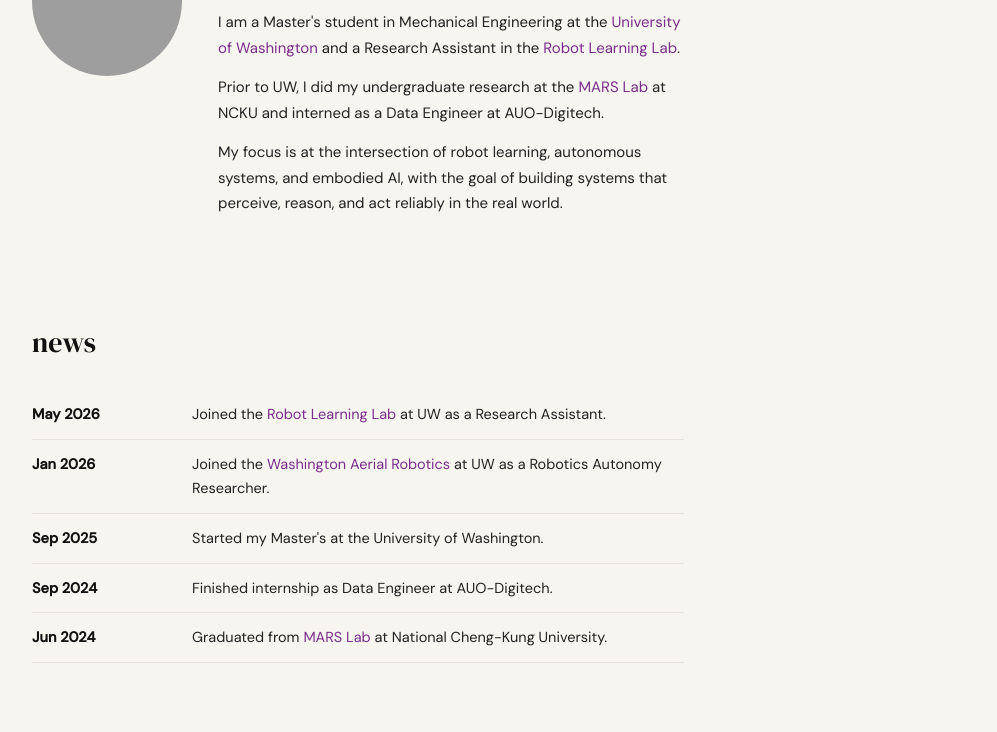
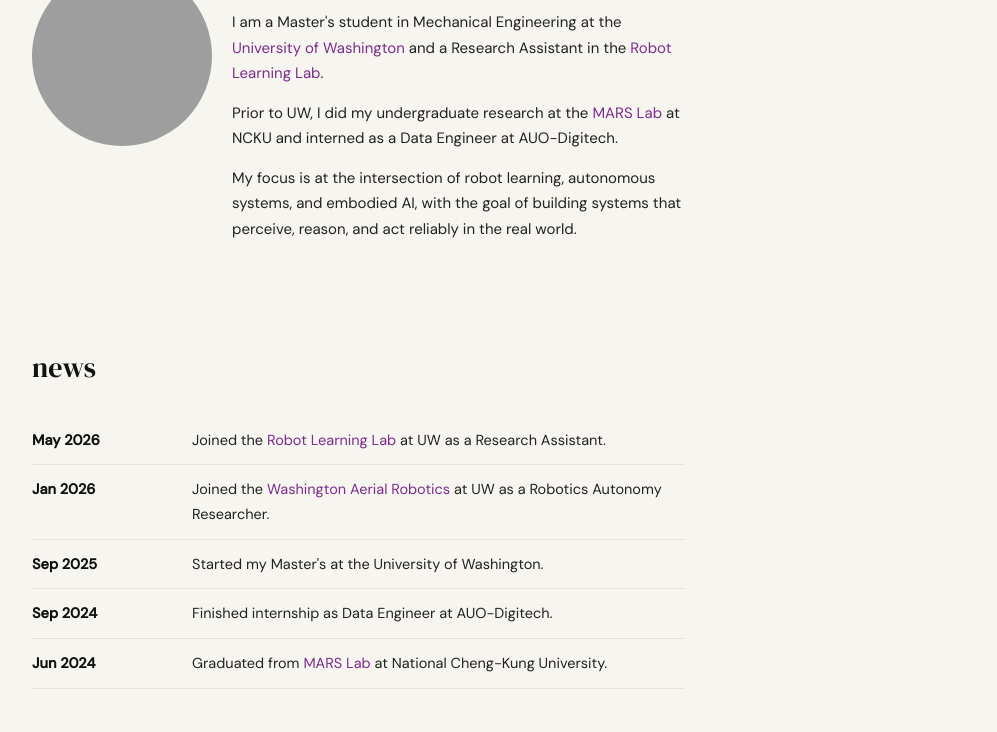
Before and after one commit to Haollll/Haollll.github.io, a plain HTML site: page index.html in a window 1280 px wide. Shown: the part 205-937 px from the top of the page, without its empty margins (282-1279 px from the left). Drawn offline with Linux system fonts and the light colour scheme; grey boxes are pictures that could not be loaded.

Commit message:
Update index.html

```diff
--- a/index.html
+++ b/index.html
@@ -48,12 +48,13 @@
     .bio-inner {
       display: flex;
       align-items: flex-start;
-      gap: 36px;
+      gap: 20px;
     }
 
     .bio-photo {
-      width: 150px;
-      height: 150px;
+      width: 180px;
+      height: 180px;
+      margin-top: 40px;
       border-radius: 50%;
       overflow: hidden;
       flex-shrink: 0;
```
